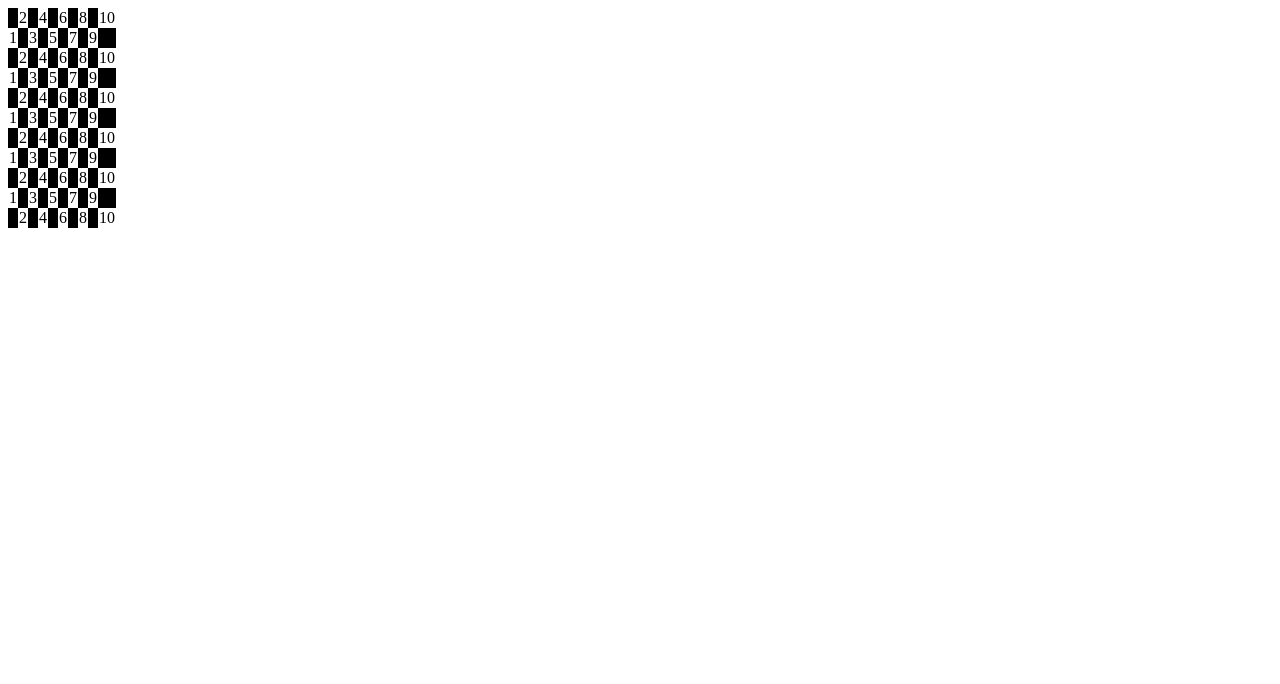
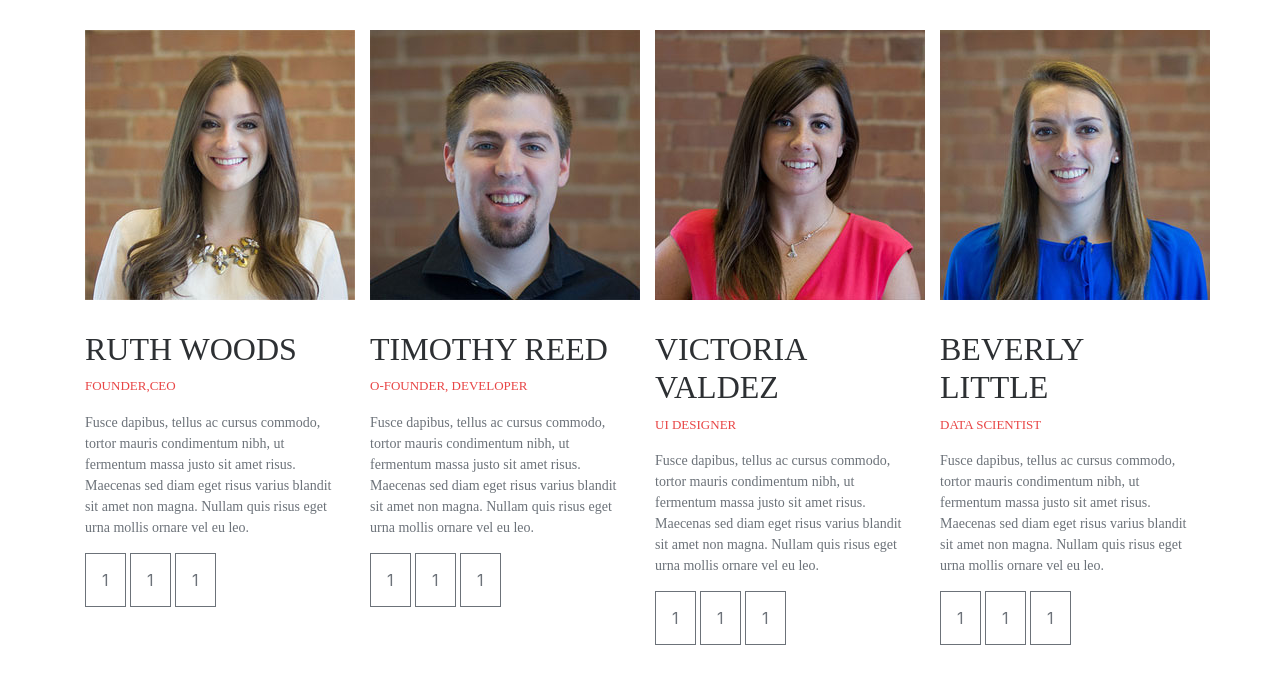
Before and after one commit to Xasan260/xasan260.github.com, a plain HTML site: page index.html in a window 1280 px wide. Drawn offline with nearby package versions, Linux system fonts and the light colour scheme.

Commit message:
first project

```diff
--- a/index.html
+++ b/index.html
@@ -1,160 +1,65 @@
-<!Doctype html>
-<html>
-  <head>
-    <title> my first project! </title>
-    <link rel="stylesheet" src="style.css">
-    <style>
-    table{
-
-      empty-cells: hide;
-      border-collapse:collapse;
-    }
-    tr:nth-child(odd) td:nth-child(odd),  tr:nth-child(even) td:nth-child(even){
-      background-color: black;
-    }
-
-
-    </style>
-
-  </head>
-  <body>
-
-    <table>
-      <tr>
-        <td>1</td>
-        <td>2</td>
-        <td>3</td>
-        <td>4</td>
-        <td>5</td>
-        <td>6</td>
-        <td>7</td>
-        <td>8</td>
-        <td>9</td>
-        <td>10</td>
-      </tr>
-      <tr>
-        <td>1</td>
-        <td>2</td>
-        <td>3</td>
-        <td>4</td>
-        <td>5</td>
-        <td>6</td>
-        <td>7</td>
-        <td>8</td>
-        <td>9</td>
-        <td>10</td>
-      </tr>
-      <tr>
-        <td>1</td>
-        <td>2</td>
-        <td>3</td>
-        <td>4</td>
-        <td>5</td>
-        <td>6</td>
-        <td>7</td>
-        <td>8</td>
-        <td>9</td>
-        <td>10</td>
-      </tr>
-      <tr>
-        <td>1</td>
-        <td>2</td>
-        <td>3</td>
-        <td>4</td>
-        <td>5</td>
-        <td>6</td>
-        <td>7</td>
-        <td>8</td>
-        <td>9</td>
-        <td>10</td>
-      </tr>
-      <tr>
-        <td>1</td>
-        <td>2</td>
-        <td>3</td>
-        <td>4</td>
-        <td>5</td>
-        <td>6</td>
-        <td>7</td>
-        <td>8</td>
-        <td>9</td>
-        <td>10</td>
-      </tr>
-      <tr>
-        <td>1</td>
-        <td>2</td>
-        <td>3</td>
-        <td>4</td>
-        <td>5</td>
-        <td>6</td>
-        <td>7</td>
-        <td>8</td>
-        <td>9</td>
-        <td>10</td>
-      </tr>
-      <tr>
-        <td>1</td>
-        <td>2</td>
-        <td>3</td>
-        <td>4</td>
-        <td>5</td>
-        <td>6</td>
-        <td>7</td>
-        <td>8</td>
-        <td>9</td>
-        <td>10</td>
-      </tr>
-      <tr>
-        <td>1</td>
-        <td>2</td>
-        <td>3</td>
-        <td>4</td>
-        <td>5</td>
-        <td>6</td>
-        <td>7</td>
-        <td>8</td>
-        <td>9</td>
-        <td>10</td>
-      </tr>
-      <tr>
-        <td>1</td>
-        <td>2</td>
-        <td>3</td>
-        <td>4</td>
-        <td>5</td>
-        <td>6</td>
-        <td>7</td>
-        <td>8</td>
-        <td>9</td>
-        <td>10</td>
-      </tr>
-      <tr>
-        <td>1</td>
-        <td>2</td>
-        <td>3</td>
-        <td>4</td>
-        <td>5</td>
-        <td>6</td>
-        <td>7</td>
-        <td>8</td>
-        <td>9</td>
-        <td>10</td>
-      </tr>
-      <tr>
-        <td>1</td>
-        <td>2</td>
-        <td>3</td>
-        <td>4</td>
-        <td>5</td>
-        <td>6</td>
-        <td>7</td>
-        <td>8</td>
-        <td>9</td>
-        <td>10</td>
-      </tr>
-
-    </table>
-
-  </body>
-
+<!DOCTYPE html>
+<html lang="en">
+<head>
+  <meta charset="UTF-8">
+  <meta name="viewport" content="width=device-width, initial-scale=1.0">
+  <meta http-equiv="X-UA-Compatible" content="ie=edge">
+  <link rel="stylesheet" href="style.css">
+  <link rel="stylesheet" href="https://stackpath.bootstrapcdn.com/bootstrap/4.4.1/css/bootstrap.min.css" integrity="sha384-Vkoo8x4CGsO3+Hhxv8T/Q5PaXtkKtu6ug5TOeNV6gBiFeWPGFN9MuhOf23Q9Ifjh" crossorigin="anonymous">
+  <title>Document</title>
+</head>
+<body>
+    <div class="container">
+      <div class="row justify-content-start">
+        <div class="col-3 "><img src="team-1.jpg" alt="">
+            <h2>Ruth Woods</h2>
+            <p>Founder,Ceo</p>
+          <div class="text">
+              Fusce dapibus, tellus ac cursus commodo, tortor mauris condimentum nibh, ut fermentum massa justo sit amet risus. Maecenas sed diam eget risus varius blandit sit amet non magna. Nullam quis risus eget urna mollis ornare vel eu leo.
+          </div>
+          <div class="ref">
+           <a href="#">1</a>
+           <a href="#">1</a>
+           <a href="#">1</a>
+         </div>
+        </div>
+        <div class="col-3"><img src="team-2.jpg" alt="">
+          <h2>Timothy Reed</h2>
+          <p>O-Founder, Developer</p>
+          <div class="text">
+            Fusce dapibus, tellus ac cursus commodo, tortor mauris condimentum nibh, ut fermentum massa justo sit amet risus. Maecenas sed diam eget risus varius blandit sit amet non magna. Nullam quis risus eget urna mollis ornare vel eu leo.
+          </div>
+          <div class="ref">
+           <a href="#">1</a>
+           <a href="#">1</a>
+           <a href="#">1</a>
+          </div>
+        </div>
+        <div class="col-3 "><img src="team-3.jpg" alt="">
+          <h2>Victoria Valdez</h2>
+          <p>Ui Designer</p>
+          <div class="text">
+            Fusce dapibus, tellus ac cursus commodo, tortor mauris condimentum nibh, ut fermentum massa justo sit amet risus. Maecenas sed diam eget risus varius blandit sit amet non magna. Nullam quis risus eget urna mollis ornare vel eu leo.
+          </div>
+          <div class="ref">
+           <a href="#">1</a>
+           <a href="#">1</a>
+           <a href="#">1</a>
+          </div>
+        </div>
+        <div class="col-3"><img src="team-4.jpg" alt="">
+          <h2>Beverly Little</h2>
+          <p>Data Scientist</p>
+          <div class="text">
+            Fusce dapibus, tellus ac cursus commodo, tortor mauris condimentum nibh, ut fermentum massa justo sit amet risus. Maecenas sed diam eget risus varius blandit sit amet non magna. Nullam quis risus eget urna mollis ornare vel eu leo.
+          </div>
+          <div class="ref">
+           <a href="#">1</a>
+           <a href="#">1</a>
+           <a href="#">1</a>
+         </div>
+        </div>
+      </div>
+    </div>
+</body>
 </html>
--- a/style.css
+++ b/style.css
@@ -0,0 +1,36 @@
+*{
+  box-sizing: border-box;
+}
+.row img{
+  padding: 30px 0;
+}
+h2{
+  font-size: 22px;
+  font-family: "Raleway";
+  text-transform: uppercase;
+  text-decoration: none;
+  color: #2d3033;
+}
+p{
+  font-size: 13px;
+  color: #e84545;
+  font-family: "Raleway";
+  text-transform: uppercase;
+
+}
+.text{
+  font-size: 14px;
+  line-height: 21px;
+  color: #6c7279;
+  font-family: "Raleway";
+}
+.ref{
+
+  margin: 30px 3px 0 0;
+
+}
+.ref a{
+  padding: 1rem;
+  color: #6c7279;
+  border: 1px solid #6c7279;
+}
```
Also changed, not shown: team-1.jpg (added), team-2.jpg (added), team-3.jpg (added), team-4.jpg (added).
